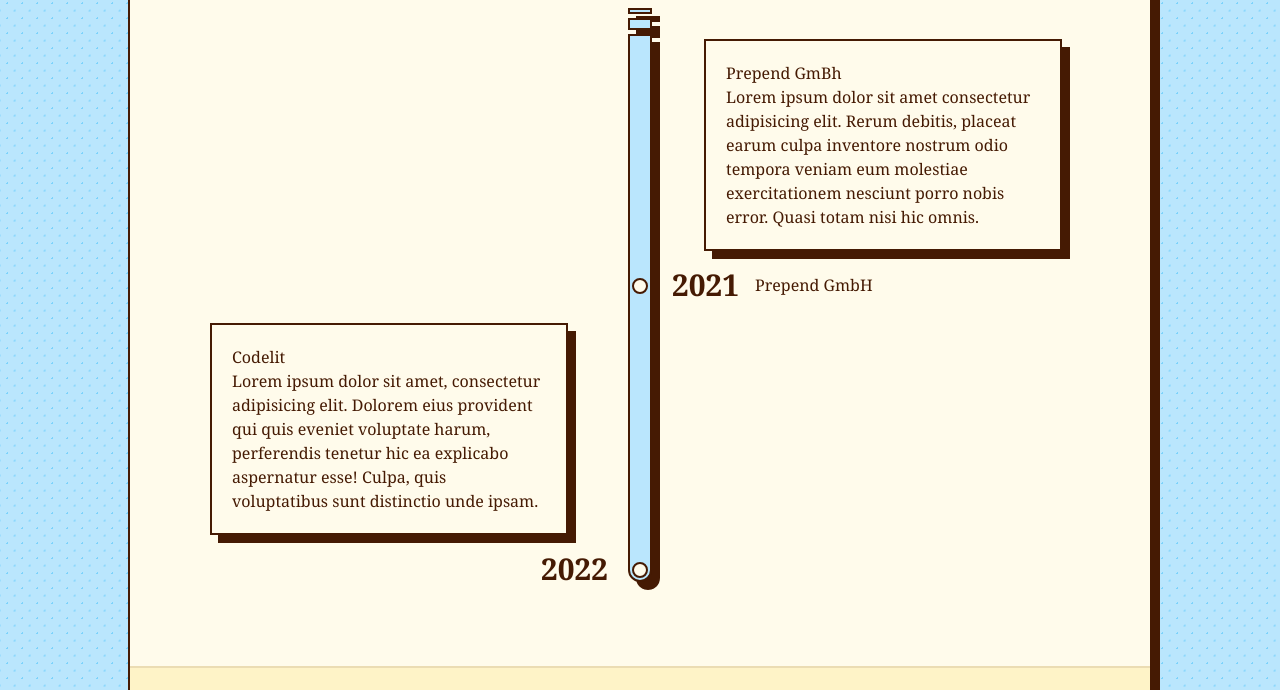
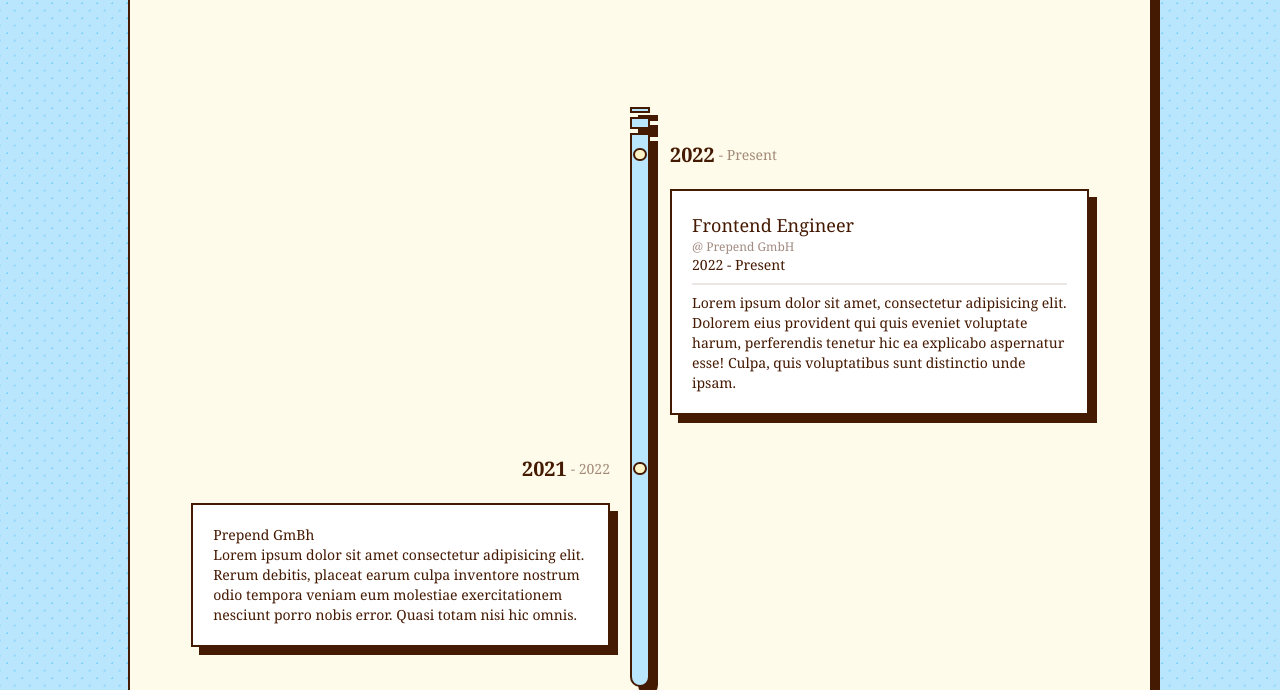
Before and after one commit to numeroflip/numeroflip.github.io, an Astro site: page / in a window 1280 px wide. Shown: the part 1444-2134 px from the top of the page. Built offline with nearby package versions, Linux system fonts and the light colour scheme; Astro itself is replaced by a stand-in of ours.

Commit message:
wip: responsive improvements

```diff
--- a/astro.config.mjs
+++ b/astro.config.mjs
@@ -1,9 +1,12 @@
-import { defineConfig } from 'astro/config';
+import { defineConfig } from "astro/config";
 import tailwind from "@astrojs/tailwind";
+import vercelStatic from "@astrojs/vercel/static";
 
 import icon from "astro-icon";
 
 // https://astro.build/config
 export default defineConfig({
-  integrations: [tailwind(), icon()]
+  integrations: [tailwind(), icon()],
+  output: "static",
+  adapter: vercelStatic(),
 });
--- a/package.json
+++ b/package.json
@@ -12,6 +12,7 @@
   "dependencies": {
     "@astrojs/check": "^0.7.0",
     "@astrojs/tailwind": "^5.1.0",
+    "@astrojs/vercel": "^7.7.2",
     "@fontsource-variable/montserrat": "^5.0.19",
     "astro": "^4.11.3",
     "astro-icon": "^1.1.0",
--- a/src/components/AboutMeSection/AboutMeSection.astro
+++ b/src/components/AboutMeSection/AboutMeSection.astro
@@ -4,7 +4,7 @@ import TextInBox from "../text/TextInBox.astro";
 import Timeline from "./Timeline.astro";
 ---
 
-<section id="about-me" class="w-full scroll-m-7 px-20 py-10">
+<section id="about-me" class="layout w-full scroll-m-7 py-10">
   <div class="relative inline-block">
     <div class="text-primary-900/15">
       <DotGrid />
--- a/src/components/AboutMeSection/Timeline.astro
+++ b/src/components/AboutMeSection/Timeline.astro
@@ -2,65 +2,104 @@
 import clsx from "clsx";
 import { twMerge } from "tailwind-merge";
 const classes = {
-  dot: clsx(
-    "col-start-1 z-40 row-start-1 mb-1 size-4 self-end justify-self-center rounded-full border-2 border-current bg-primary-50 lg:col-start-2"
+  entry: clsx(
+    [
+      "group z-10 relative items-center",
+      "grid [grid-template-areas:'dot_header''._card']",
+      "grid-cols-[var(--timeline-width)_1fr]",
+    ],
+    [
+      "md:grid-cols-[1fr_var(--timeline-width)_1fr]",
+      "md:text-start gap-5 ",
+
+      "md:odd:[grid-template-areas:'._dot_header''._._card']",
+      "md:odd:self-end",
+
+      "md:even:[grid-template-areas:'header_dot_.''card_._.']",
+    ]
   ),
   timeLine: clsx(
-    "col-start-1 row-span-full w-6 justify-self-center rounded-full border-2 border-current bg-secondary-200 shadow-straight lg:col-start-2"
+    "w-[--timeline-width] justify-self-center border-2 border-current bg-secondary-200 shadow-straight"
   ),
-  card: clsx("p-5 border-2 border-current shadow-straight"),
+  card: clsx(
+    "p-5 relative [grid-area:card] text-sm bg-white border-2 border-current shadow-straight group-last-of-type:mb-10"
+  ),
+  dot: clsx(
+    "w-[70%] md:w-4/6 aspect-square  [grid-area:dot] place-self-center rounded-full border-2 border-current bg-primary-100 "
+  ),
+  header: clsx("[grid-area:header] text-xl font-bold group-odd:self-end"),
 };
 ---
 
-<section class="py-10">
-  <div class="relative z-0 flex flex-col items-center justify-center gap-1">
+<section class="my-32 [--timeline-width:18px] md:[--timeline-width:20px]">
+  <!-- Timeline top part -->
+  <div class="z-0 flex w-full flex-col gap-1 md:items-center">
     <div class={twMerge(classes.timeLine, "rounded-none z-0 h-[6px]")}></div>
-    <div class={twMerge(classes.timeLine, "rounded-none z-0 h-3")}></div>
+    <div class={twMerge(classes.timeLine, "rounded-none z-0  h-3")}></div>
   </div>
+  <ul
+    class="relative my-1 flex min-h-64 w-full flex-col justify-center gap-10 pt-2"
+  >
+    <li class={classes.entry}>
+      <!-- Dot -->
+      <div class={classes.dot}></div>
+
+      <div class={classes.header}>
+        <h3
+          class="flex items-center gap-1 text-xl font-bold group-odd:self-end"
+        >
+          2022 <span class="text-sm font-medium text-text/50"> - Present</span>
+        </h3>
+      </div>
+      <div class={twMerge(classes.card)}>
         <div
-    class="relative z-10 mx-auto grid w-full grid-cols-[auto_1fr] grid-rows-2 gap-5 py-1 lg:grid-cols-[1fr_auto_1fr]"
+          class="mb-2 flex w-full justify-between border-b-2 border-primary-950/10 pb-2"
         >
-    <div class="row-span-full grid lg:grid-rows-subgrid">
-      <div class="relative -bottom-[5px] row-start-2 flex flex-col gap-4">
-        <div class={twMerge(classes.card, "mr-10")}>
-          Codelit
-          <div>
-            Lorem ipsum dolor sit amet, consectetur adipisicing elit. Dolorem
-            eius provident qui quis eveniet voluptate harum, perferendis tenetur
-            hic ea explicabo aspernatur esse! Culpa, quis voluptatibus sunt
-            distinctio unde ipsam.
+          <div class="flex flex-col">
+            <span class="text-lg"> Frontend Engineer </span>
+            <div class="text-xs text-text/50">@ Prepend GmbH</div>
+            <div>2022 - Present</div>
           </div>
         </div>
-
-        <h3 class="text-end text-3xl font-bold">2022</h3>
+        <div>
+          Lorem ipsum dolor sit amet, consectetur adipisicing elit. Dolorem eius
+          provident qui quis eveniet voluptate harum, perferendis tenetur hic ea
+          explicabo aspernatur esse! Culpa, quis voluptatibus sunt distinctio
+          unde ipsam.
         </div>
       </div>
+    </li>
 
-    <!-- Line -->
+    <li class={classes.entry}>
+      <div class={classes.dot}></div>
 
-    <div class={twMerge(classes.timeLine, " z-30 rounded-t-none")}></div>
+      <div
+        class="row-start-1 flex items-center gap-2 md:group-odd:self-start md:group-even:flex-row-reverse md:group-even:self-end"
+      >
+        <h3
+          class="flex items-center gap-1 text-xl font-bold group-odd:self-end"
+        >
+          2021 <span class="text-sm font-medium text-text/50"> - 2022</span>
+        </h3>
+      </div>
 
-    <!-- Dot -->
-    <div class={twMerge(classes.dot, "row-start-1")}></div>
-    <div class={twMerge(classes.dot, "row-start-2")}></div>
-
-    <div class="row-span-full pr-2">
-      <div class="relative -bottom-[5px] flex flex-col gap-4">
-        <div class={twMerge(classes.card, "ml-8")}>
+      <div class={twMerge(classes.card)}>
         Prepend GmBh
         <div>
           Lorem ipsum dolor sit amet consectetur adipisicing elit. Rerum
-            debitis, placeat earum culpa inventore nostrum odio tempora veniam
-            eum molestiae exercitationem nesciunt porro nobis error. Quasi totam
-            nisi hic omnis.
+          debitis, placeat earum culpa inventore nostrum odio tempora veniam eum
+          molestiae exercitationem nesciunt porro nobis error. Quasi totam nisi
+          hic omnis.
         </div>
       </div>
-        <div class="flex items-center gap-2">
-          <h3 class="mr-2 text-3xl font-bold">2021</h3><span class="font-medium"
-            >Prepend GmbH</span
+    </li>
+
+    <div
+      class="absolute inset-0 z-0 flex flex-col gap-1 rounded-full md:items-center md:justify-center"
     >
+      <div class={twMerge(classes.timeLine, "z-20 grow rounded-b-full")}></div>
     </div>
-      </div>
-    </div>
-  </div>
+  </ul>
+
+  <!-- Timeline bottom part -->
 </section>
--- a/src/components/AboutMeSection/TimelineCard.astro
+++ b/src/components/AboutMeSection/TimelineCard.astro
@@ -2,7 +2,7 @@
 
 ---
 
-<div>
+<div class="">
   <div class="border-b-2 border-primary-950/90">
     <slot name="title" />
   </div>
--- a/src/components/Footer.astro
+++ b/src/components/Footer.astro
@@ -3,7 +3,7 @@ import SocialIcons from "./SocialIcons.astro";
 ---
 
 <footer
-  class="mx-auto flex w-full max-w-screen-lg justify-center border-t-2 border-primary-950/10 bg-primary-100 px-20 py-5"
+  class="layout mx-auto flex w-full max-w-screen-lg justify-center border-t-2 border-primary-950/10 bg-primary-100 py-5"
 >
   <SocialIcons />
 </footer>
--- a/src/components/HeroSection.astro
+++ b/src/components/HeroSection.astro
@@ -4,7 +4,7 @@ import SocialIcons from "./SocialIcons.astro";
 ---
 
 <section
-  class="mx-auto w-full border-b-2 border-primary-950/10 bg-primary-100 px-20 py-24 pb-16"
+  class="layout mx-auto w-full border-b-2 border-primary-950/10 bg-primary-100 py-24 pb-16"
 >
   <div class="relative">
     <div class="text-primary-900/15">
--- a/src/components/ProjectsSection/ProjectsSection.astro
+++ b/src/components/ProjectsSection/ProjectsSection.astro
@@ -35,7 +35,7 @@ const projects = [
 ];
 ---
 
-<section <section id="projects" class="w-full scroll-m-7 px-20 py-10 pt-20">
+<section id="projects" class="layout w-full scroll-m-7 py-10 pt-20">
   <div class="relative mb-10 inline-block">
     <div class="text-primary-900/15">
       <DotGrid />
--- a/src/layouts/Layout.astro
+++ b/src/layouts/Layout.astro
@@ -1,18 +1,11 @@
 ---
 import "@fontsource-variable/montserrat";
-import resolveConfig from "tailwindcss/resolveConfig";
+import Header from "../components/Header.astro";
+import Footer from "../components/Footer.astro";
 
 interface Props {
   title: string;
 }
-import tailwindConfig from "../../tailwind.config.mjs";
-import type { DefaultColors } from "tailwindcss/types/generated/colors";
-import Header from "../components/Header.astro";
-import Footer from "../components/Footer.astro";
-const config = resolveConfig(tailwindConfig);
-const colors = config.theme.colors as DefaultColors & {
-  secondary: DefaultColors["yellow"];
-};
 
 const { title } = Astro.props;
 ---
@@ -28,28 +21,40 @@ const { title } = Astro.props;
     <title>{title}</title>
   </head>
   <body
-    class="bg text-text relative mx-auto min-h-screen max-w-screen-lg overflow-x-hidden border-current shadow-straight lg:my-10 lg:border-2"
+    class="bg relative mx-auto min-h-screen max-w-screen-lg overflow-x-hidden border-current text-text shadow-straight lg:my-10 lg:border-2"
   >
     <Header />
     <slot />
     <Footer />
   </body>
 </html>
+
 <style is:global>
   :root {
     --screen-md: 768px;
     scroll-behavior: smooth;
   }
+
+  .layout {
+    padding-left: 4%;
+    padding-right: 4%;
+    margin-left: auto;
+    margin-right: auto;
+
+    @media (min-width: 768px) {
+      padding-left: 6%;
+      padding-right: 6%;
+    }
+  }
 </style>
-<style
-  define:vars={{
-    bgColor: colors.secondary[200],
-    dotColor: colors.secondary[300],
-    bgSize: "15px",
-    dotSize: "1px",
-  }}
->
+
+<style>
   .bg {
+    --bgColor: theme("colors.secondary.200");
+    --dotColor: theme("colors.secondary.300");
+    --bgSize: 15px;
+    --dotSize: 1px;
+
     background-color: var(--bgColor);
     opacity: 1;
     background-image: radial-gradient(
@@ -63,6 +68,6 @@ const { title } = Astro.props;
     background-size: var(--bgSize) var(--bgSize);
     background-position:
       0 0,
-      /* prettier ignore */ calc(var(--bgSize) / 2) calc(var(--bgSize) / 2);
+      calc(var(--bgSize) / 2) calc(var(--bgSize) / 2);
   }
 </style>
--- a/src/pages/index.astro
+++ b/src/pages/index.astro
@@ -1,10 +1,6 @@
 ---
-import DotGrid from "../components/DotGrid.astro";
-import TextInBox from "../components/text/TextInBox.astro";
 import Layout from "../layouts/Layout.astro";
-import SocialIcons from "../components/SocialIcons.astro";
 import ProjectsSection from "../components/ProjectsSection/ProjectsSection.astro";
-import Timeline from "../components/AboutMeSection/Timeline.astro";
 import HeroSection from "../components/HeroSection.astro";
 import AboutMeSection from "../components/AboutMeSection/AboutMeSection.astro";
 ---
--- a/tailwind.config.mjs
+++ b/tailwind.config.mjs
@@ -19,6 +19,7 @@ export default {
       },
       boxShadow: {
         straight: `8px 8px 0px currentColor`,
+        "straight-sm": `4px 4px 0px currentColor`,
       },
     },
   },
```
Also changed, not shown: src/base.css (added), 1 other file. Lines whose indentation alone changed are shown as unchanged.
